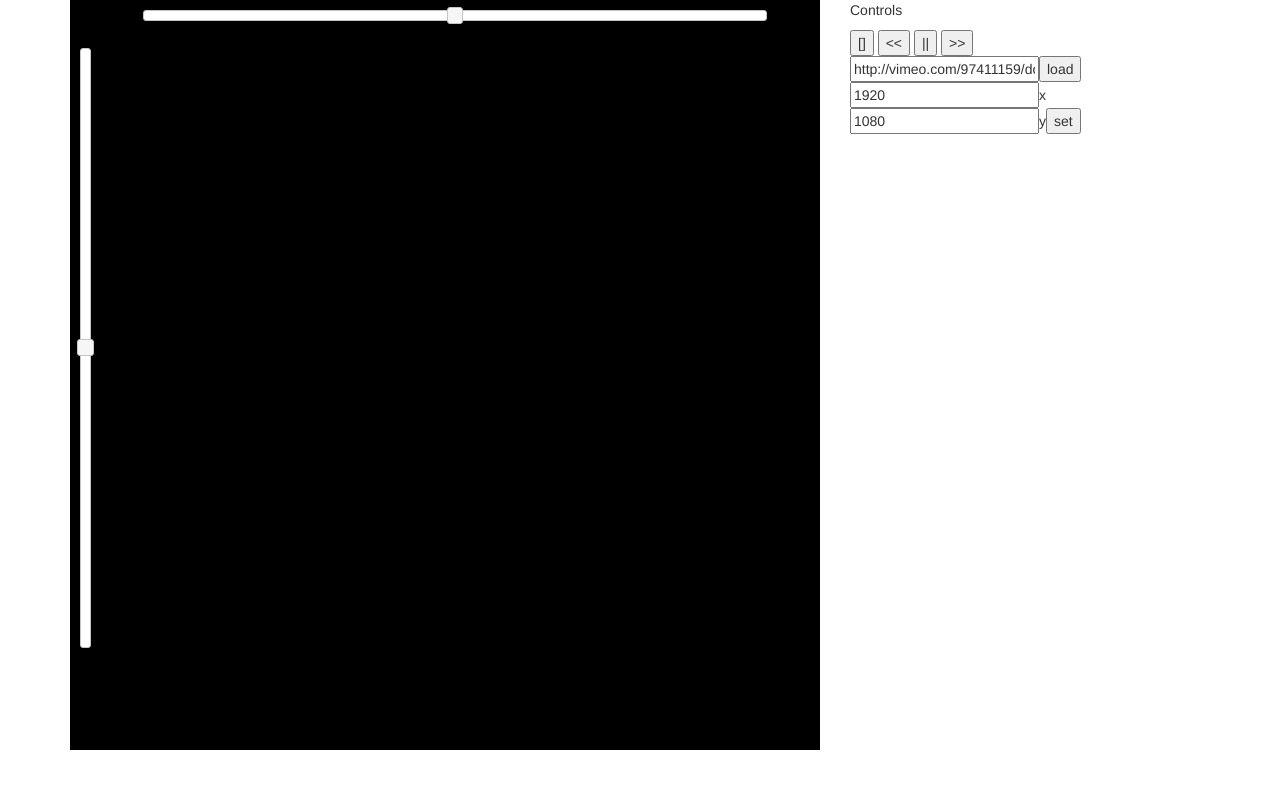
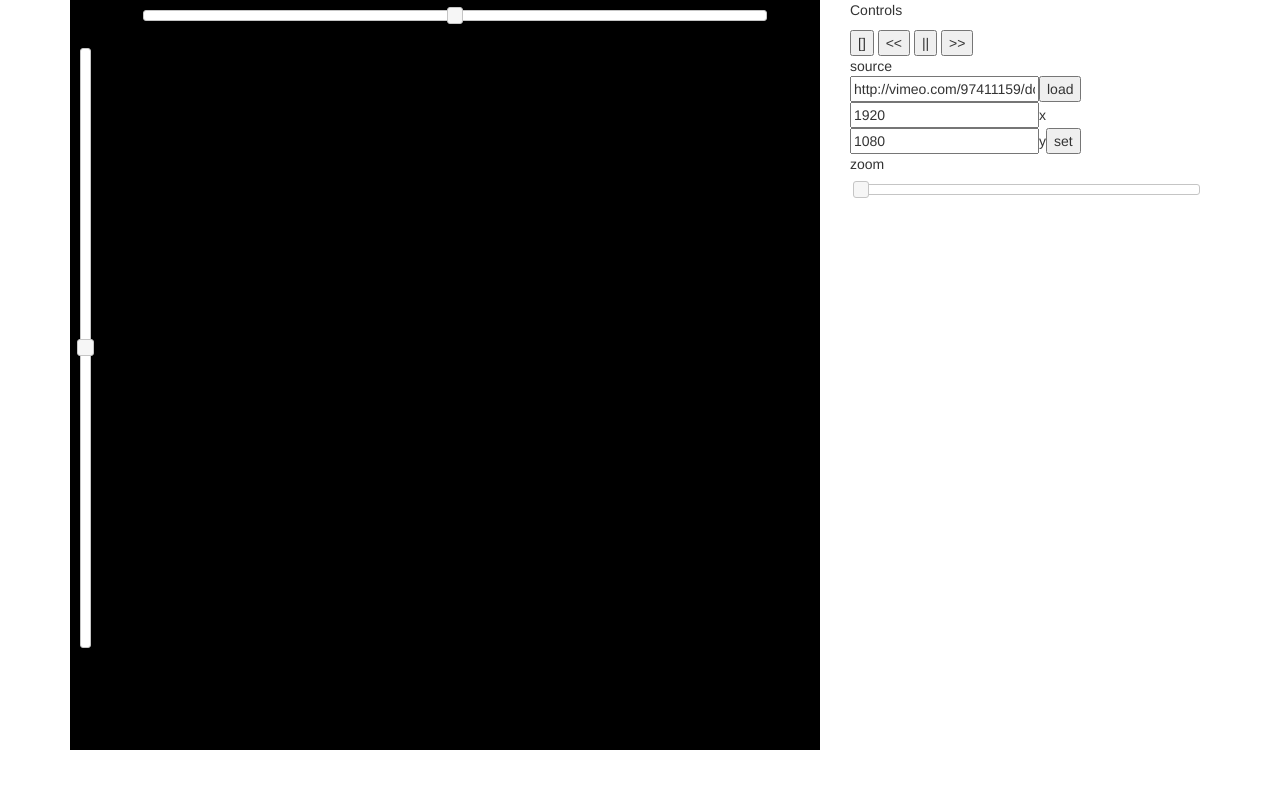
Before and after one commit to msaunby/globe-view, a plain HTML site: page video.html in a window 1280 px wide. Drawn offline with nearby package versions, Linux system fonts and the light colour scheme; animation ran at ten frames a second.

Commit message:
added zoom slider

```diff
--- a/video.html
+++ b/video.html
@@ -7,6 +7,7 @@
 	<style>#ysliderA { margin: 10px; position: absolute; top:5%; height: 80%;}</style>
 	<style>#xsliderB { margin: 10px; position: absolute; top:0px; left: 10%; width: 80% }</style>
 	<style>#ysliderB { margin: 10px; position: absolute; top:5%; height: 80%;}</style>
+	<style>#zslider { margin: 10px;}</style>
 	<link href='drop.css' rel='stylesheet' />
 </head>
 <body>
@@ -43,14 +44,19 @@
 		    <button id="play" onclick="vidplay()">||</button>
 		    <button id="fastFwd" onclick="skip(10)">&gt;&gt;</button>
 		    <br>
+		    <span>source</span>
+		    <br>
 		    <input id="videosrc" value="http://vimeo.com/97411159/download?t=1402063228&v=260251611&s=b09aa8f95d403ca7890fb16061c6689a"></input><button id="videobut">load</button><br>
 		    <input id="videox" value="1920">x</input><input id="videoy" value="1080">y</input><button id="videores">set</button><br>
+		    <span>zoom</span>
+		    <div id="zslider"></div>
 		    <script>
 		      jQuery(function() {
 			  jQuery( "#xsliderA" ).slider({max:180,min:-180});
 			  jQuery( "#ysliderA" ).slider({orientation: 'vertical',max:90,min:-90});
 			  //jQuery( "#xsliderB" ).slider({max:180,min:-180});
 			  //jQuery( "#ysliderB" ).slider({orientation: 'vertical',max:90,min:-90});
+			  jQuery( "#zslider" ).slider({max:100,min:0});
 		        jQuery( "#videobut" ).click( function()
 		          {
 		            var video = jQuery("#video").get(0);
--- a/video.js
+++ b/video.js
@@ -6,7 +6,9 @@ var camera, scene, renderer;
 var group;
 //var mouseX = 0, mouseY = 0;
 var longitudeA = 0, latitudeA = 0;
+var zoom = 0;
 var texture, texture2;
+var cameraZ = 2000;
 
 init();
 animate();
@@ -16,7 +18,7 @@ function init() {
     container = document.getElementById( 'globediv' );
 
     camera = new THREE.PerspectiveCamera( 60, 1, 1, 10000 );
-    camera.position.z = 3000;
+    camera.position.z = cameraZ;
 
     scene = new THREE.Scene();
 
@@ -31,7 +33,7 @@ function init() {
     scene.add( group );
 
 
-    var geometry = new THREE.SphereGeometry( 1000, 30, 30 );
+    var geometry = new THREE.SphereGeometry( 800, 40, 40 );
     //var geometry2 = new THREE.SphereGeometry( 1010, 30, 30 );
     texture = new THREE.Texture( image );
     //texture.offset.set(0.5,0);
@@ -63,6 +65,7 @@ function init() {
 
     jQuery('#xsliderA').on('slide', function(event, ui){ longitudeA = ui.value;} );
     jQuery('#ysliderA').on('slide', function(event, ui){ latitudeA = ui.value;} );
+    jQuery('#zslider').on('slide', function(event, ui){ zoom = ui.value;} );
 }
 
 function newGlobe(image) {
@@ -105,6 +108,7 @@ function render() {
 
     group.rotation.x = 3.14/180.0 * latitudeA;
     group.rotation.y = 3.14/180.0 * (longitudeA - 90.0);
+    camera.position.z = cameraZ - (zoom * 10);
 
     if ( video.readyState === video.HAVE_ENOUGH_DATA ) {
 
```
